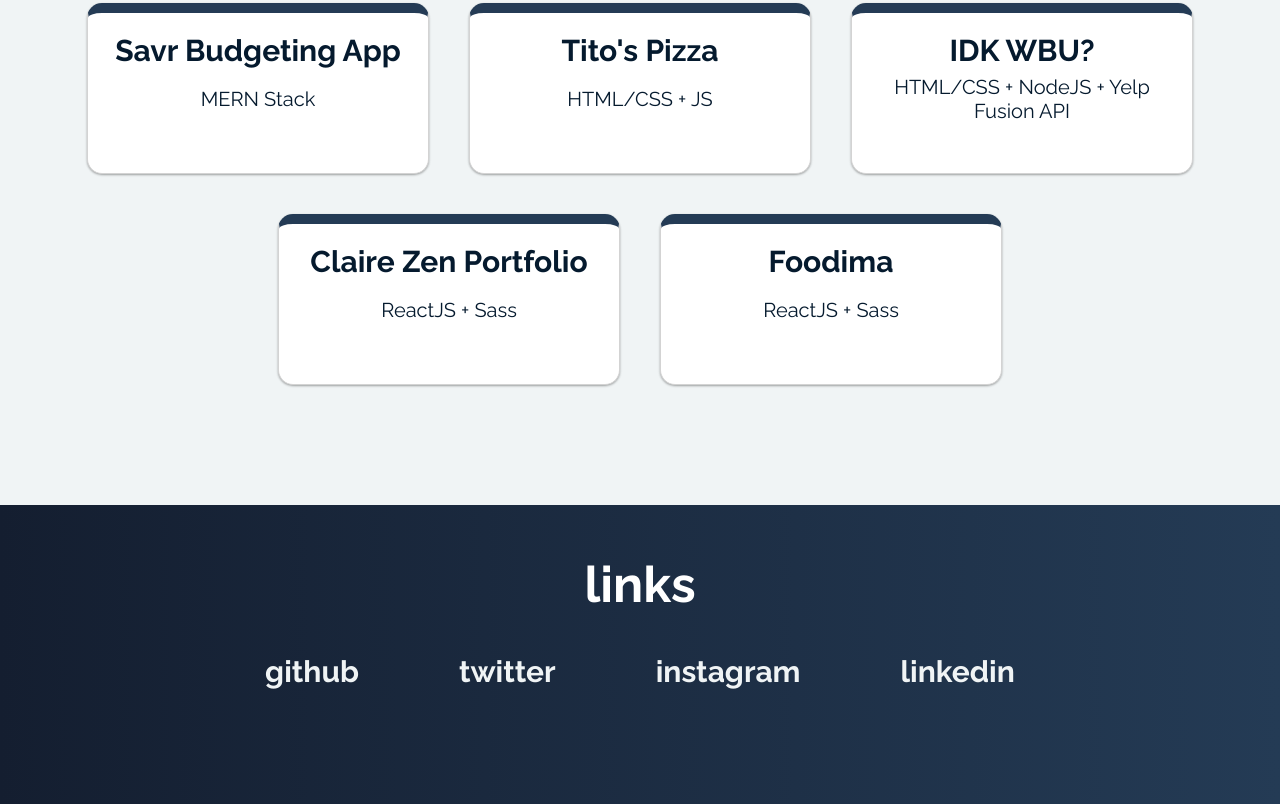
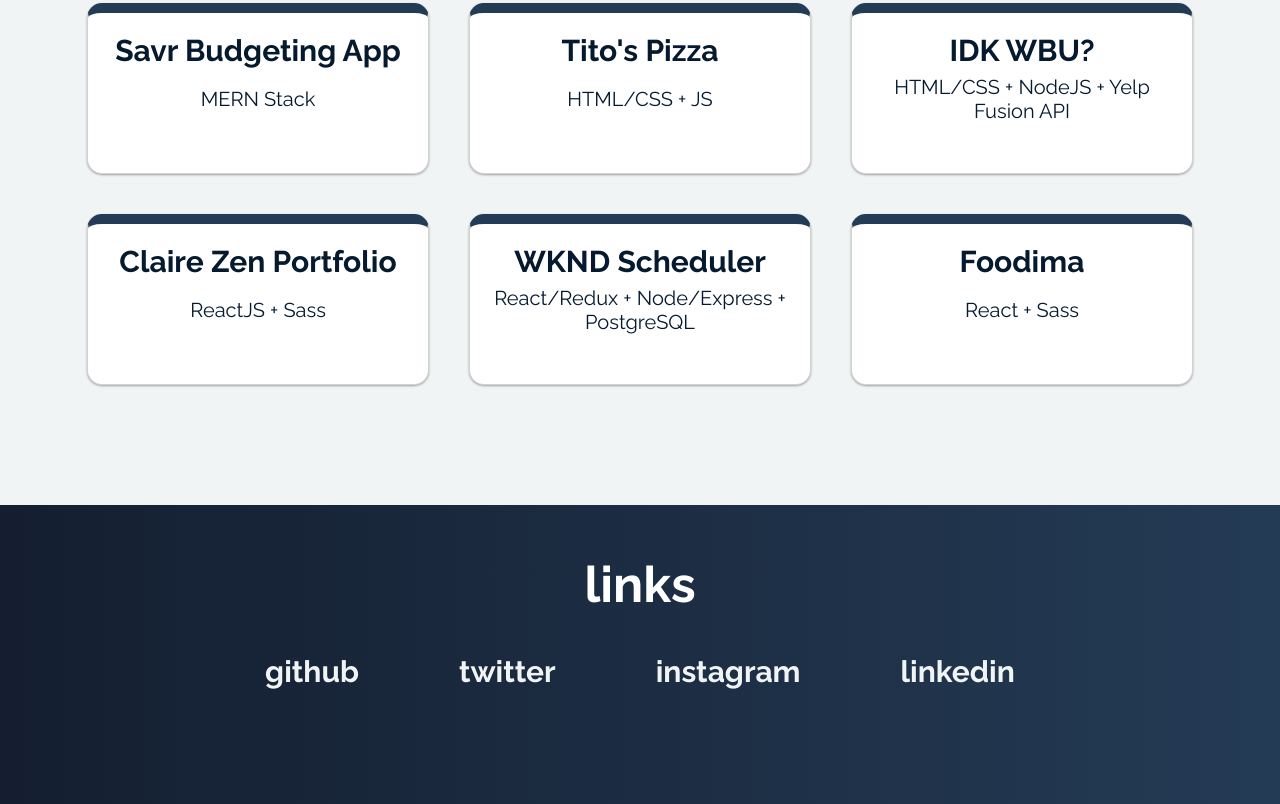
Before and after one commit to anewlens/Portfolio-Page, a plain HTML site: page public/index.html in a window 1280 px wide. Shown: the part 956-1760 px from the top of the page. Drawn offline with Linux system fonts and the light colour scheme; some packages are replaced by stand-ins of ours.

Commit message:
Added WKND

```diff
--- a/public/index.html
+++ b/public/index.html
@@ -67,8 +67,17 @@
             </div>
 
             <div class="card">
+                <h3 class="card-title">WKND Scheduler</h3>
+                <p class="card-description">React/Redux + Node/Express + PostgreSQL</p>
+                <div class="card-links">
+                    <a href="https://github.com/anewlens/WKND" target='_blank'>Code</a>
+                    <a href="https://wknd-app.herokuapp.com" target="_blank">Live</a>
+                </div>
+            </div>
+
+            <div class="card">
                 <h3 class="card-title">Foodima</h3>
-                <p class="card-description">ReactJS + Sass</p>
+                <p class="card-description">React + Sass</p>
                 <div class="card-links">
                     <a href="https://github.com/anewlens/foodima" target='_blank'>Code</a>
                     <a href="https://anewlens.github.io/foodima" target="_blank">Live</a>
```
